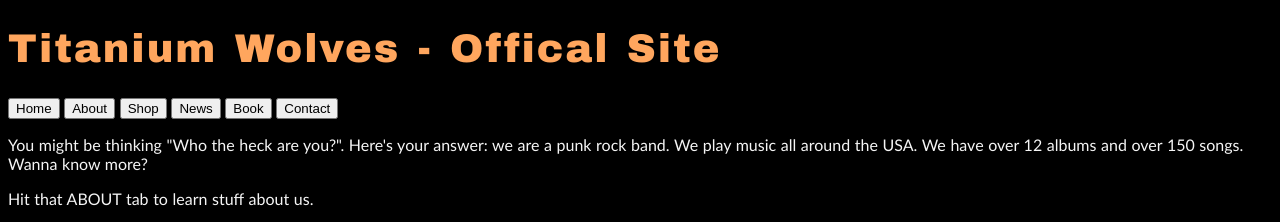
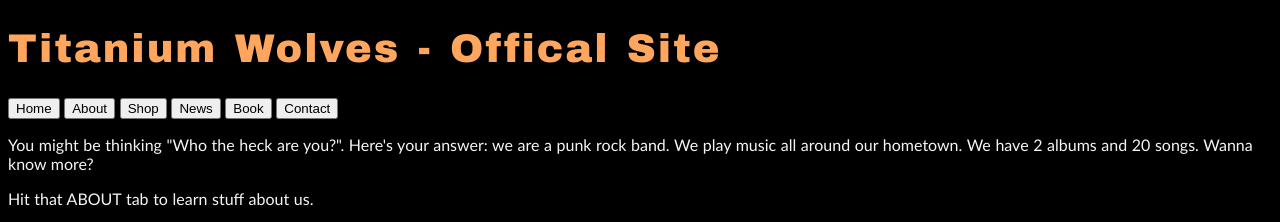
Before and after one commit to DarkDiamond180/Titanium-Wolves, a plain HTML site: page index.html in a window 1280 px wide. Shown: the top 222 px of the page. Drawn offline with Linux system fonts and the light colour scheme; a script that the page names is missing.

Commit message:
Update index.html
I updated the fake description

```diff
--- a/index.html
+++ b/index.html
@@ -22,7 +22,7 @@
   <button onclick="window.location.href='contact.html';">Contact </button>
 
 
-  <p> You might be thinking "Who the heck are you?". Here's your answer: we are a punk rock band. We play music all around the USA. We have over 12 albums and over 150 songs. Wanna know more? <p> </p>Hit that ABOUT tab to learn stuff about us.</p>
+  <p> You might be thinking "Who the heck are you?". Here's your answer: we are a punk rock band. We play music all around our hometown. We have 2 albums and 20 songs. Wanna know more? <p> </p>Hit that ABOUT tab to learn stuff about us.</p>
    <hr>
   <h2> Latest from TW News: </h2>
 
```
